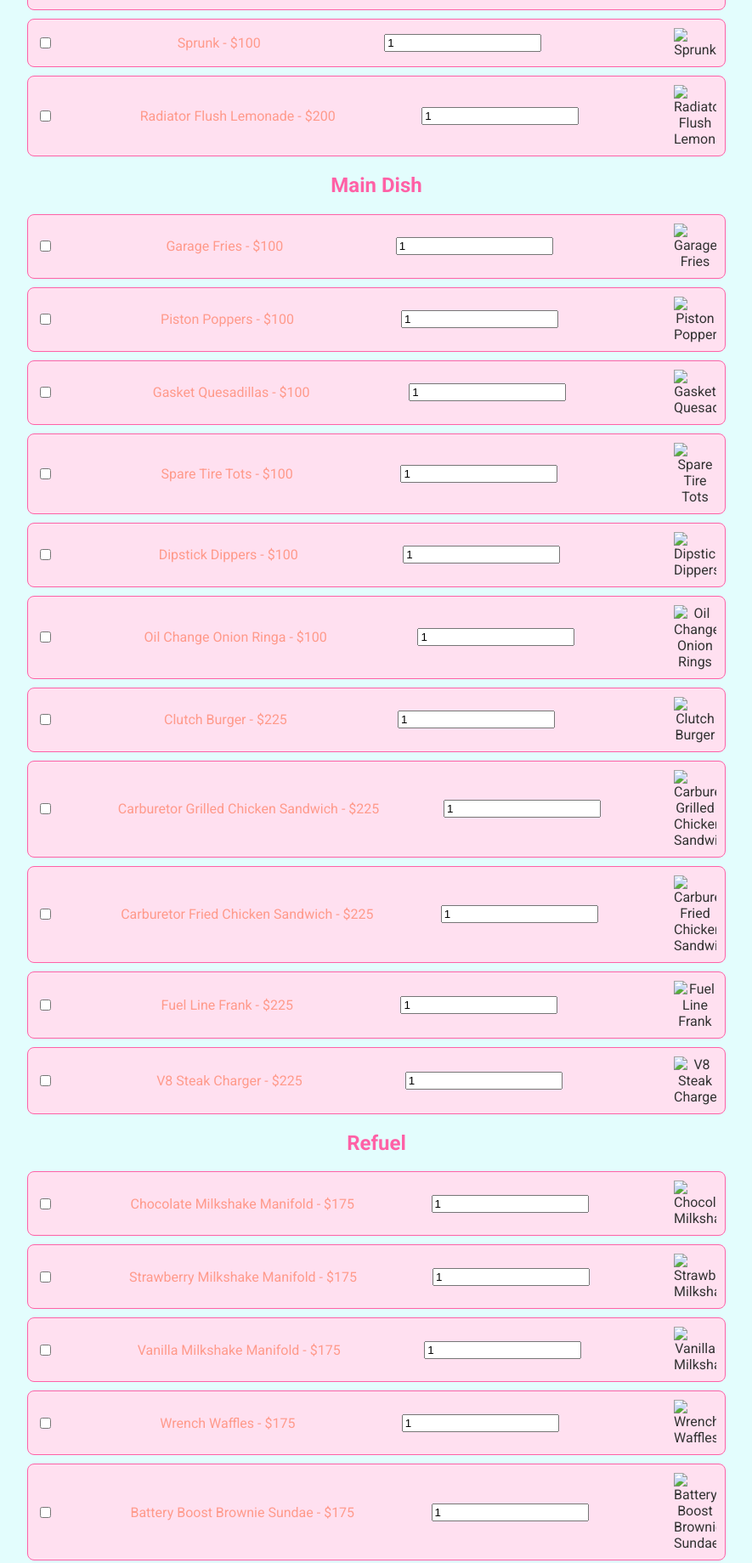
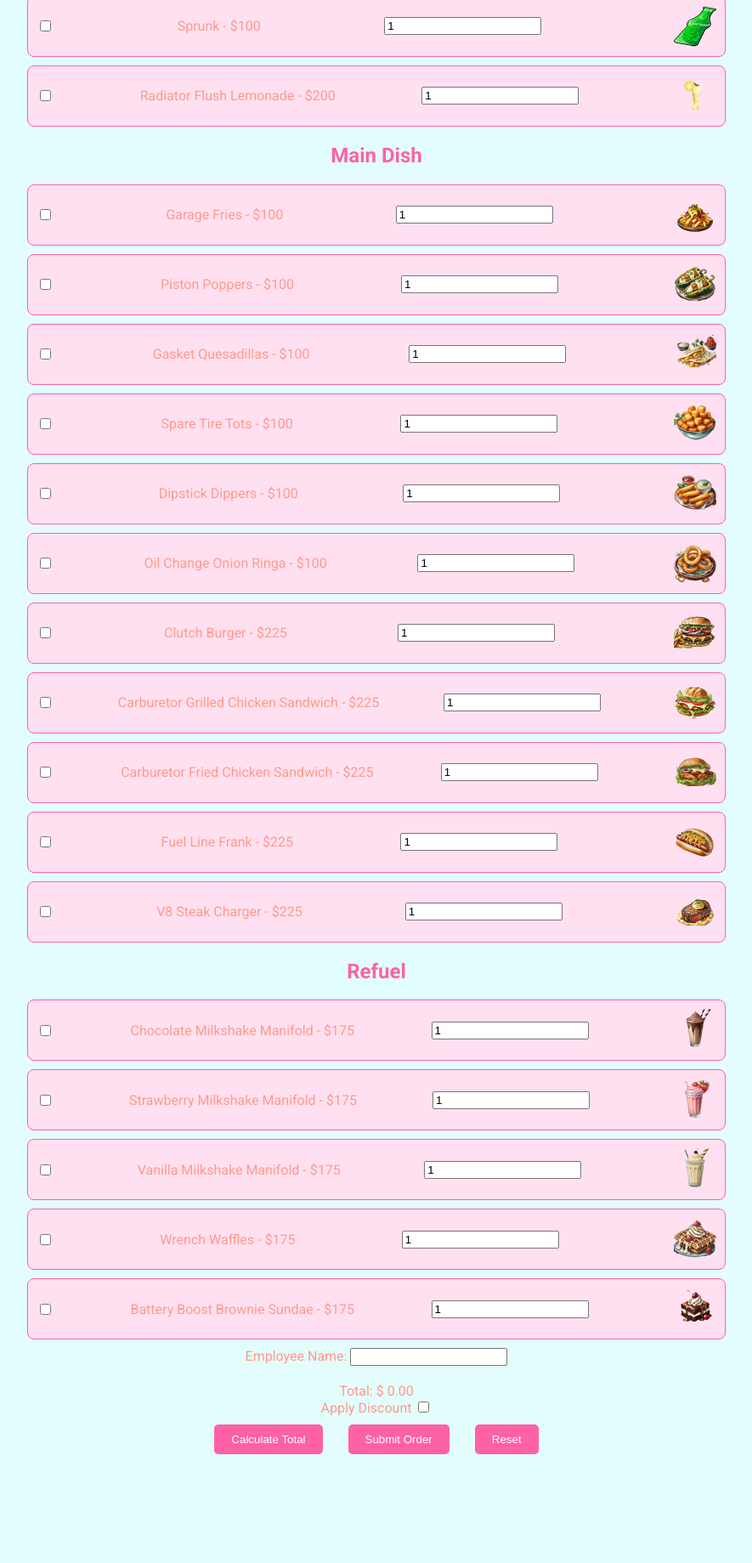
Before and after one commit to Ditty225/RexsPOS, a plain HTML site: page index.html in a window 1280 px wide. Shown: the part 399-2238 px from the top of the page at 85% size, without its empty margins (197-1082 px from the left). After the commit the page ends 2120 px from the top, so only its background shows below. Drawn offline with Linux system fonts and the light colour scheme; a script that the page names is missing.

Commit message:
Update index.html

```diff
--- a/index.html
+++ b/index.html
@@ -77,7 +77,7 @@
 <body>
   <div class="container">
     <div class="company-logo">
-      <img src="RexDinerLogo.png" alt="Rex's Diner Logo">
+      <img src="images/RexDinerLogo.png" alt="Rex's Diner Logo">
     </div>
 
   <h1>Rex's Diner Order Form</h1>
@@ -94,25 +94,25 @@
       <input type="checkbox" id="engineCoolantIcedTea" value="150">
       <label for="engineCoolantIcedTea">Engine Coolant Ice Tea - $150</label>
       <input type="number" value="1" min="1">
-      <img src="engine-coolant-ice-tea.png" alt="Engine Coolant Ice Tea">
+      <img src="images/engine-coolant-ice-tea.png" alt="Engine Coolant Ice Tea">
     </div>
     <div class="menu-item">
       <input type="checkbox" id="eCola" value="100">
       <label for="eCola">eCola - $100</label>
       <input type="number" value="1" min="1">
-      <img src="ecola.png" alt="eCola">
+      <img src="images/ecola.png" alt="eCola">
     </div>
     <div class="menu-item">
       <input type="checkbox" id="sprunk" value="100">
       <label for="sprunk">Sprunk - $100</label>
       <input type="number" value="1" min="1">
-      <img src="sprunk.png" alt="Sprunk">
+      <img src="images/sprunk.png" alt="Sprunk">
     </div>
     <div class="menu-item">
       <input type="checkbox" id="radiatorFlushLemonade" value="200">
       <label for="radiatorFlushLemonade">Radiator Flush Lemonade - $200</label>
       <input type="number" value="1" min="1">
-      <img src="lemonade.png" alt="Radiator Flush Lemonade">
+      <img src="images/lemonade.png" alt="Radiator Flush Lemonade">
     </div>
 
 <section class="menu-items">
@@ -121,67 +121,67 @@
     <input type="checkbox" id="garageFries" value="100">
     <label for="garageFries">Garage Fries - $100</label>
     <input type="number" value="1" min="1">
-    <img src="garage-fries.png" alt="Garage Fries">
+    <img src="images/garage-fries.png" alt="Garage Fries">
   </div>
   <div class="menu-item">
     <input type="checkbox" id="poppers" value="100">
     <label for="poppers">Piston Poppers - $100</label>
     <input type="number" value="1" min="1">
-    <img src="piston-poppers.png" alt="Piston Poppers">
+    <img src="images/piston-poppers.png" alt="Piston Poppers">
   </div>
   <div class="menu-item">
     <input type="checkbox" id="quesadillas" value="100">
     <label for="quesadillas">Gasket Quesadillas - $100</label>
     <input type="number" value="1" min="1">
-    <img src="gasket-quesadillas.png" alt="Gasket Quesadillas">
+    <img src="images/gasket-quesadillas.png" alt="Gasket Quesadillas">
   </div>
   <div class="menu-item">
     <input type="checkbox" id="sparetots" value="100">
     <label for="sparetots">Spare Tire Tots - $100</label>
     <input type="number" value="1" min="1">
-    <img src="spare_tire_tots.png" alt="Spare Tire Tots">
+    <img src="images/spare_tire_tots.png" alt="Spare Tire Tots">
   </div>
   <div class="menu-item">
     <input type="checkbox" id="dipdip" value="100">
     <label for="dipdip">Dipstick Dippers - $100</label>
     <input type="number" value="1" min="1">
-    <img src="dipstick_dippers.png" alt="Dipstick Dippers">
+    <img src="images/dipstick_dippers.png" alt="Dipstick Dippers">
   </div>
   <div class="menu-item">
     <input type="checkbox" id="onionring" value="100">
     <label for="onionring">Oil Change Onion Ringa - $100</label>
     <input type="number" value="1" min="1">
-    <img src="oil_change_onion_rings.png" alt="Oil Change Onion Rings">
+    <img src="images/oil_change_onion_rings.png" alt="Oil Change Onion Rings">
   </div>
   <div class="menu-item">
     <input type="checkbox" id="burger" value="225">
     <label for="burger">Clutch Burger - $225</label>
     <input type="number" value="1" min="1">
-    <img src="clutch_burger.png" alt="Clutch Burger">
+    <img src="images/clutch_burger.png" alt="Clutch Burger">
   </div>
   <div class="menu-item">
     <input type="checkbox" id="grillchickensandwich" value="225">
     <label for="grillchickensandwich">Carburetor Grilled Chicken Sandwich - $225</label>
     <input type="number" value="1" min="1">
-    <img src="carburetor-grilled-chicken-sandwich.png" alt="Carburetor Grilled Chicken Sandwich">
+    <img src="images/carburetor-grilled-chicken-sandwich.png" alt="Carburetor Grilled Chicken Sandwich">
   </div>
   <div class="menu-item">
     <input type="checkbox" id="chickensandwich" value="225">
     <label for="chickensandwich">Carburetor Fried Chicken Sandwich - $225</label>
     <input type="number" value="1" min="1">
-    <img src="carburetor-fried-chicken-sandwich.png" alt="Carburetor Fried Chicken Sandwich">
+    <img src="images/carburetor-fried-chicken-sandwich.png" alt="Carburetor Fried Chicken Sandwich">
   </div>
   <div class="menu-item">
     <input type="checkbox" id="frank" value="225">
     <label for="frank">Fuel Line Frank - $225</label>
     <input type="number" value="1" min="1">
-    <img src="fuel-line-frank.png" alt="Fuel Line Frank">
+    <img src="images/fuel-line-frank.png" alt="Fuel Line Frank">
   </div>
   <div class="menu-item">
     <input type="checkbox" id="steak" value="225">
     <label for="steak">V8 Steak Charger - $225</label>
     <input type="number" value="1" min="1">
-    <img src="v8-steak-charger.png" alt="V8 Steak Charger">
+    <img src="images/v8-steak-charger.png" alt="V8 Steak Charger">
   </div>
 </section>
 
@@ -191,31 +191,31 @@
     <input type="checkbox" id="chocolateMilkshake" value="175">
     <label for="chocolateMilkshake">Chocolate Milkshake Manifold - $175</label>
     <input type="number" value="1" min="1">
-    <img src="chocolate-milkeshake.png" alt="Chocolate Milkshake">
+    <img src="images/chocolate-milkeshake.png" alt="Chocolate Milkshake">
   </div>
   <div class="menu-item">
     <input type="checkbox" id="strawberrymilk" value="175">
     <label for="strawberrymilk">Strawberry Milkshake Manifold - $175</label>
     <input type="number" value="1" min="1">
-    <img src="strawberry-milkshake.png" alt="Strawberry Milkshake">
+    <img src="images/strawberry-milkshake.png" alt="Strawberry Milkshake">
   </div>
   <div class="menu-item">
     <input type="checkbox" id="vanillamilkshake" value="175">
     <label for="vanillamilkshake">Vanilla Milkshake Manifold - $175</label>
     <input type="number" value="1" min="1">
-    <img src="vanilla-milkshake.png" alt="Vanilla Milkshake">
+    <img src="images/vanilla-milkshake.png" alt="Vanilla Milkshake">
   </div>
   <div class="menu-item">
     <input type="checkbox" id="waffles" value="175">
     <label for="waffles">Wrench Waffles - $175</label>
     <input type="number" value="1" min="1">
-    <img src="wrench-waffles.png" alt="Wrench Waffles">
+    <img src="images/wrench-waffles.png" alt="Wrench Waffles">
   </div>
   <div class="menu-item">
     <input type="checkbox" id="brownie" value="175">
     <label for="brownie">Battery Boost Brownie Sundae - $175</label>
     <input type="number" value="1" min="1">
-    <img src="battery-boost-brownie-sundae.png" alt="Battery Boost Brownie Sundae">
+    <img src="images/battery-boost-brownie-sundae.png" alt="Battery Boost Brownie Sundae">
   </div>
 </section>
 
```
